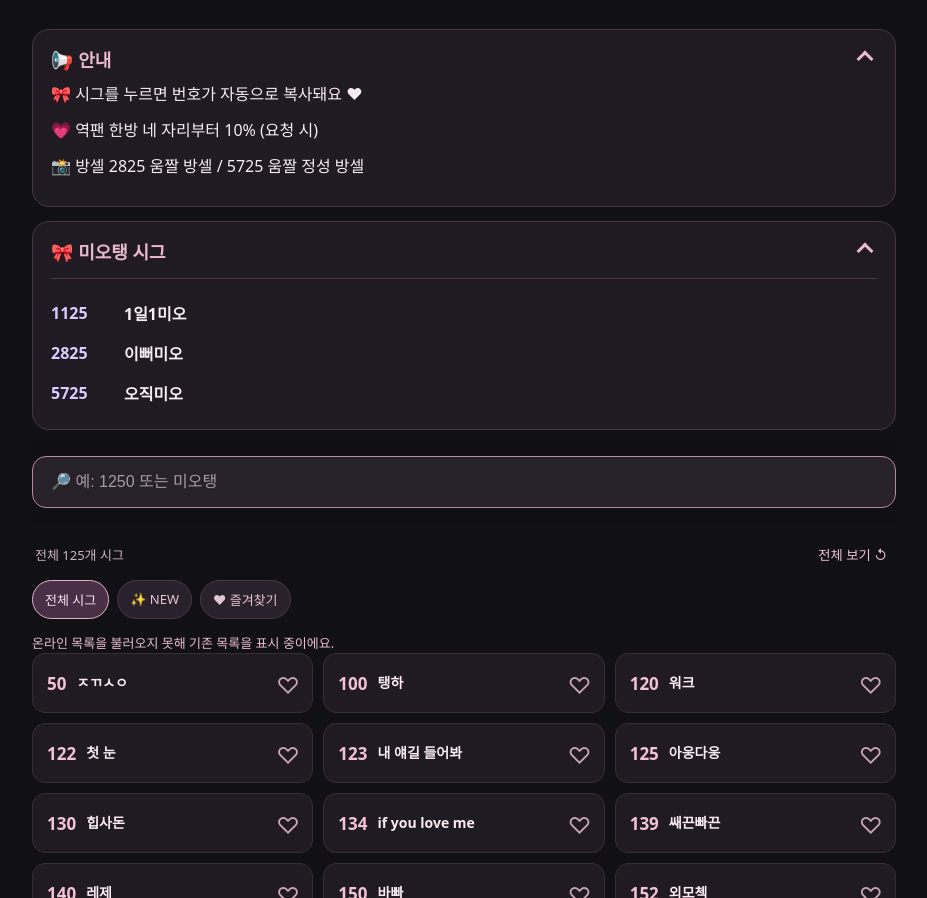
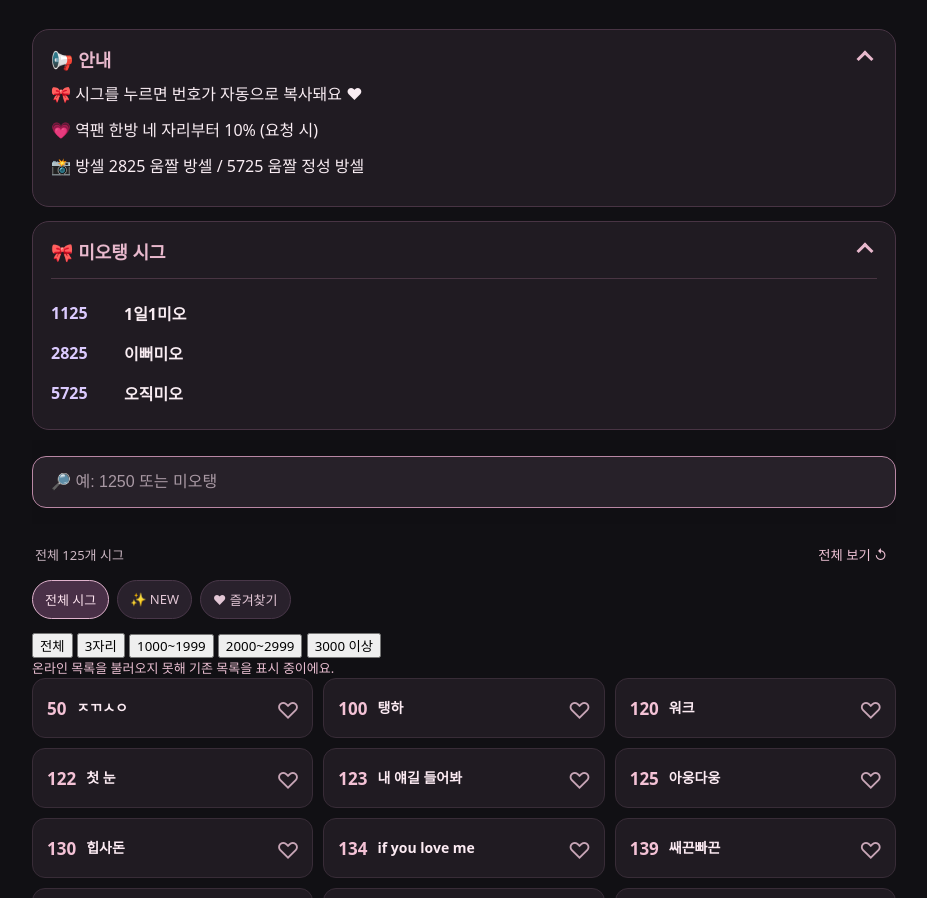
Before and after one commit to p9mzynky2m-cpu/miotang-sig, a plain HTML site: page index.html in a window 1280 px wide. Shown: the part 202-1100 px from the top of the page, without its empty margins (176-1103 px from the left). Drawn offline with nearby package versions, Linux system fonts and the light colour scheme; no server answers.

Commit message:
index.html 업데이트

```diff
--- a/index.html
+++ b/index.html
@@ -247,7 +247,7 @@ a{color:#f4c2d6}
 <button type="button" class="filter-btn" data-filter="fav">♥ 즐겨찾기</button>
 </div>
 
-<div id="rangeFilters" class="range-filters" hidden>
+<div id="rangeFilters" class="range-filters">
   <button type="button" data-range="all" class="active">전체</button>
   <button type="button" data-range="3digit">3자리</button>
   <button type="button" data-range="1000">1000~1999</button>
```
